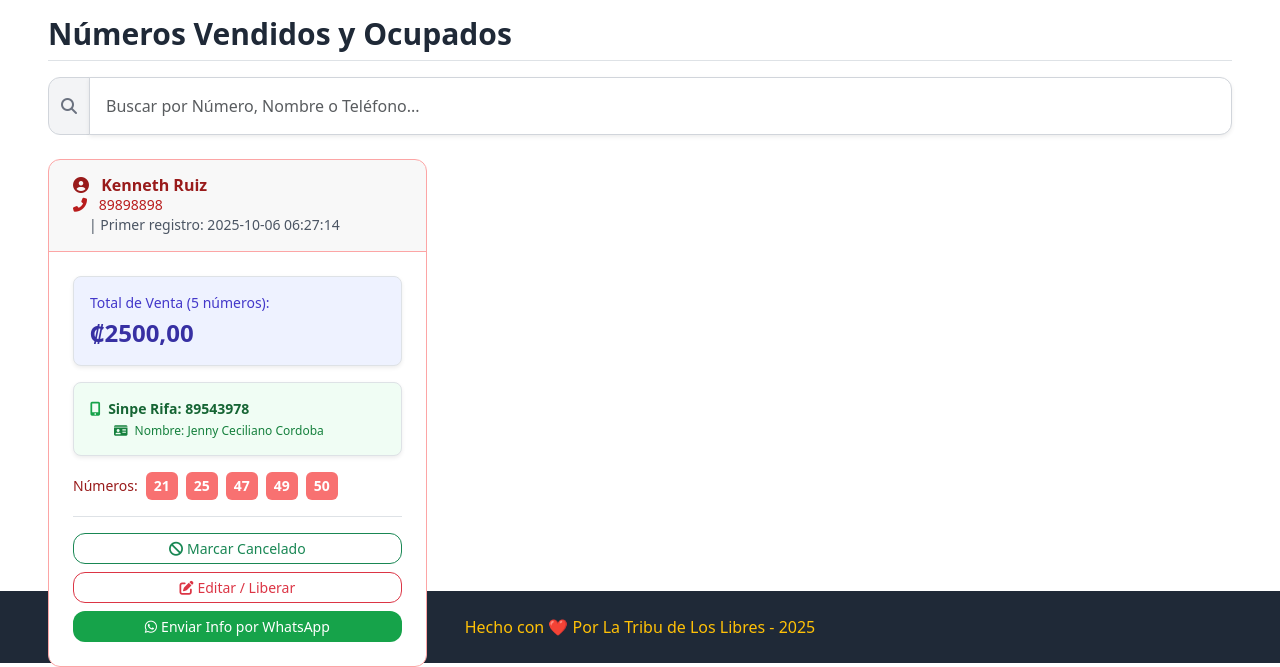
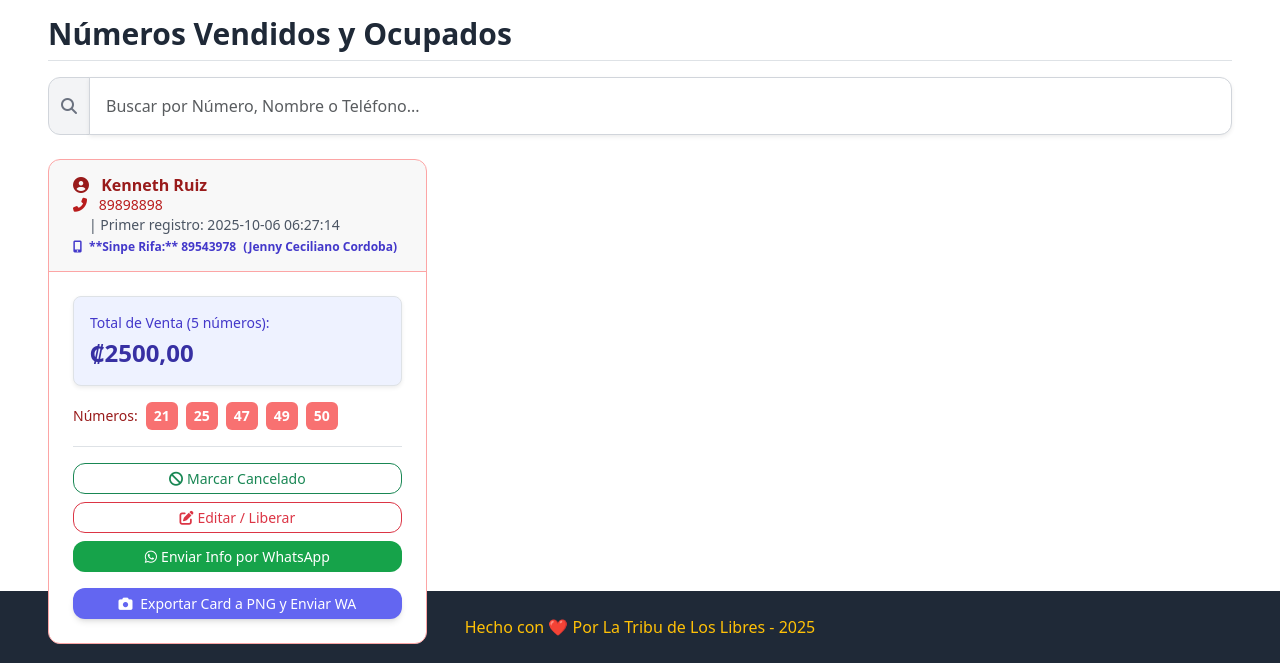
Before and after one commit to kerm1977/rifas, a Flask app: page /rifas/5 in a window 1280 px wide. Shown: the part 1051-1718 px from the top of the page. Run offline with Flask 3, Linux system fonts and the light colour scheme; a user stored in the database is signed in; data comes from the database, SQL or seed files in the repository; both versions use the stored data as it was after the commit; some libraries are stand-ins or nearby versions.

Commit message:
Implementado sinpe

```diff
--- a/templates/detalle_rifa.html
+++ b/templates/detalle_rifa.html
@@ -281,6 +281,8 @@ oninput="filterCards()">
 <div id="cards-scroll-wrapper" class="scrolling-fade relative" style="max-height: 400px;">
 <div id="search-results-container" class="row row-cols-1 row-cols-md-2 row-cols-lg-3 g-4">
 {% for key, group in grouped_selections.items() %}
+{# ASIGNAR UN ID ÚNICO A CADA CARD PARA LA EXPORTACIÓN #}
+{% set card_id = 'card-' ~ loop.index %}
 
 {# Variables para el Card #}
 {% set group_total_price = group.numbers | length * rifa.price %}
@@ -312,9 +314,9 @@ oninput="filterCards()">
      data-phone="{{ group.customer_phone }}"
      data-payment="{{ group.payment_method | lower }}"
      data-numbers="{{ numbers_list | replace(' ', '') | replace(',', '') }}">
-    <div class="{{ card_base_class }} {{ bg_color }} {{ border_color }}">
+    <div id="{{ card_id }}" class="{{ card_base_class }} {{ bg_color }} {{ border_color }}">
 
-    <!-- Encabezado del Card: Nombre y Teléfono -->
+    <!-- Encabezado del Card: Nombre y Teléfono del Cliente -->
     <div class="{{ header_base_class }} {{ header_bg_color }} {{ border_color }} d-flex justify-content-between align-items-center">
         <div>
             <h5 class="mb-0 {{ text_color }} font-bold fs-6">
@@ -323,6 +325,12 @@ oninput="filterCards()">
             <p class="mb-0 {{ text_color | replace('800', '700') }} text-sm">
                 <i class="fas fa-phone-alt me-2"></i> {{ group.customer_phone }}
                 <span class="d-none d-lg-inline-block text-gray-600 ms-3">| Primer registro: {{ group.created_at }}</span>
+            </p>
+
+            <!-- NUEVO: Nombre y Sinpe de la RIFA (Aparece en el encabezado del Card) -->
+            <p class="mb-0 text-xs text-indigo-700 font-semibold mt-1">
+                <i class="fas fa-mobile-alt me-1"></i> **Sinpe Rifa:** {{ rifa.sinpe_phone_default or 'No Configurado' }}
+                {% if rifa.sinpe_name_default %}<span class="ms-1">({{ rifa.sinpe_name_default }})</span>{% endif %}
             </p>
         </div>
 
@@ -342,27 +350,6 @@ oninput="filterCards()">
                     {{ formatted_price }}
                 </p>
             </div>
-
-            <!-- INFORMACIÓN DE PAGO DE LA RIFA (AHORA MUESTRA EL SINPE DEL DUEÑO DE LA RIFA) -->
-            {% if rifa.sinpe_phone_default %}
-            <div class="mb-3 p-3 bg-green-50 border border-green-200 rounded-lg shadow-sm">
-                <p class="text-sm font-bold text-green-800 mb-1">
-                    <i class="fas fa-mobile-alt me-1 text-green-600"></i> Sinpe Rifa:
-                    <span class="font-extrabold">{{ rifa.sinpe_phone_default }}</span>
-                </p>
-                <p class="text-xs text-green-700 mb-0 ps-4">
-                    <i class="fas fa-id-card me-1"></i> Nombre: {{ rifa.sinpe_name_default or 'N/A' }}
-                </p>
-            </div>
-            {% else %}
-            <!-- Si no hay sinpe en la rifa, mostramos el método de pago por defecto (Efectivo/Otro) -->
-            <div class="mb-3 p-3 bg-gray-100 border border-gray-200 rounded-lg shadow-sm">
-                <p class="text-sm font-bold text-gray-800 mb-1">
-                    <i class="fas fa-credit-card me-1 text-indigo-500"></i> Método Rifa:
-                    <span class="font-extrabold">{{ rifa.payment_method or 'Efectivo/Cuenta' }}</span>
-                </p>
-            </div>
-            {% endif %}
         {% endif %}
 
         <!-- Números en fila horizontal y wrapping -->
@@ -379,8 +366,11 @@ oninput="filterCards()">
             {% endfor %}
         </div>
 
-        <!-- Botones de Acción: Cancelar y Editar/Liberar -->
-        <div class="mt-auto pt-3 border-top {{ border_color | replace('300', '200') }} d-flex flex-wrap gap-2">
+        <!-- Contenedor para Ocultar/Mostrar Botones durante la exportación -->
+        <div class="action-buttons mt-auto pt-3 border-top {{ border_color | replace('300', '200') }} d-flex flex-column gap-2">
+
+            <!-- Botones de Acción: Cancelar y Editar/Liberar (Fila de 2 botones) -->
+            <div class="d-flex flex-wrap gap-2">
 
                 <!-- Botón Cancelar (Solo Superusuario) -->
                 {% set show_cancel = current_user.is_authenticated and current_user.is_superuser() %}
@@ -413,24 +403,43 @@ oninput="filterCards()">
                 {% endif %}
             </div>
 
-        <!-- NUEVO BOTÓN: WhatsApp (MEJORADO - Visible solo para Superusuario) -->
+            <!-- Variables para el Sinpe de la Rifa -->
+            {% set sinpe_phone = rifa.sinpe_phone_default or 'No configurado' %}
+            {% set sinpe_name = rifa.sinpe_name_default or 'N/A' %}
+
+            <!-- Botón WhatsApp -->
             {% set first_digit = group.customer_phone | default('0') | string | slice(0, 1) %}
 
-        {# SIMPLIFICACIÓN: Eliminamos la verificación de ['6', '7', '8'] para asegurar que se muestre #}
-        {# Solo revisamos que el teléfono tenga 8 dígitos (patrón CR) y que el usuario sea Superusuario #}
             {% set show_wa = current_user.is_authenticated and current_user.is_superuser() and group.customer_phone | length == 8 %}
 
             {% if show_wa %}
-            {# Mensaje actualizado para incluir el total a pagar y AHORA LA FECHA DE LA RIFA #}
-            {% set wa_text = "¡Hola *%s*! Te confirmo tu selección de número(s) para la rifa *%s* (#%s). Tus números son: *%s*.\n\nEl total a pagar es de: *%s*.\nLa fecha del sorteo es: *%s*.\n\n_Para confirmar su compra, por favor enviar el comprobante de pago._"|format(group.customer_name, rifa.name, rifa.raffle_number, numbers_list, formatted_price, rifa.raffle_date) %}
+                {# MENSAJE PARA EL BOTÓN NORMAL (CON DESTINATARIO) #}
+                {% set wa_text = "¡Hola *%s*! Te confirmo tu selección de número(s) para la rifa *%s* (#%s). Tus números son: *%s*.\n\nEl total a pagar es de: *%s*.\nLa fecha del sorteo es: *%s*.\n\nEl Sinpe Móvil para el pago es: *%s* (a nombre de: *%s*).\n\nPara confirmar su compra, por favor enviar el comprobante de pago."|format(group.customer_name, rifa.prize, rifa.raffle_number, numbers_list, formatted_price, rifa.raffle_date, sinpe_phone, sinpe_name) %}
 
                 <a href="https://wa.me/506{{ group.customer_phone }}?text={{ wa_text | urlencode }}"
                    target="_blank"
-               class="btn btn-sm w-100 mt-2 inline-flex items-center justify-content-center font-medium rounded-xl transition bg-green-600 text-white hover:bg-green-700"
+                   class="btn btn-sm w-100 mt-0 inline-flex items-center justify-content-center font-medium rounded-xl transition bg-green-600 text-white hover:bg-green-700"
                    title="Enviar mensaje de WhatsApp a {{ group.customer_name }} con números, total y fecha">
                     <i class="fab fa-whatsapp me-1"></i> Enviar Info por WhatsApp
                 </a>
             {% endif %}
+
+            <!-- Botón Exportar Card a PNG (Debajo de WhatsApp) -->
+            {% if current_user.is_authenticated and current_user.is_superuser() %}
+            <div class="mt-2">
+                {# MENSAJE PARA EL BOTÓN DE EXPORTAR (SIN DESTINATARIO) #}
+                {% set wa_message_export_no_dest = "¡Hola! Ya puedes encontrar la imagen de la tarjeta de tu(s) número(s) en tu galería de fotos.\n\n_El Sinpe Móvil para el pago es: *%s* (a nombre de: *%s*)._\n\nPor favor, adjúntala y envíala a tu cliente."|format(sinpe_phone, sinpe_name) %}
+
+                {# MODIFICACIÓN: Se llama a la función con el número de teléfono vacío para forzar la apertura de la app sin destinatario. #}
+                <button type="button"
+                        onclick="exportCardToPng('{{ card_id }}', '{{ group.customer_name }}', '{{ rifa.raffle_number }}', '', '{{ wa_message_export_no_dest | urlencode }}')"
+                        class="w-full btn btn-sm bg-indigo-500 text-white font-medium rounded-xl transition hover:bg-indigo-600 shadow-md">
+                    <i class="fas fa-camera me-1"></i> Exportar Card a PNG y Enviar WA
+                </button>
+            </div>
+            {% endif %}
+
+        </div>
     </div>
 
     </div>
@@ -503,23 +512,6 @@ onerror="this.onerror=null;this.src='https://placehold.co/400x300/e0e7ff/3f51b5?
         </div>
     {% endif %}
 
-    <!-- SINPE DE LA RIFA (Dueño) -->
-    {% if rifa.sinpe_phone_default %}
-    <div class="p-3 bg-green-50 border border-green-300 rounded-lg shadow-sm">
-        <h4 class="text-lg font-bold text-green-800 mb-2">
-            <i class="fas fa-mobile-alt me-1"></i> Sinpe Móvil de la Rifa
-        </h4>
-        <p class="text-gray-700 mb-1">
-            <span class="font-semibold">Teléfono:</span> {{ rifa.sinpe_phone_default }}
-        </p>
-        <p class="text-gray-700 mb-0">
-            <span class="font-semibold">Nombre:</span> {{ rifa.sinpe_name_default or 'No especificado' }}
-        </p>
-        <p class="text-xs text-green-600 mt-1 mb-0">
-            Este es el Sinpe al que se debe realizar el pago.
-        </p>
-    </div>
-    {% endif %}
 </div>
 
 </div>
@@ -527,8 +519,24 @@ onerror="this.onerror=null;this.src='https://placehold.co/400x300/e0e7ff/3f51b5?
 <div class="col-12 col-lg-6">
 <h3 class="text-xl font-bold text-gray-800 mb-3 border-bottom pb-1">Descripción:</h3>
 <p class="text-gray-700 whitespace-pre-wrap">{{ rifa.detail }}</p>
+
+    <!-- SINPE DE LA RIFA (Dueño) - MOVIDO AL LADO DE LA DESCRIPCIÓN para que se vea siempre-->
+    {% if rifa.sinpe_phone_default %}
+    <div class="mt-4 p-3 bg-green-50 border border-green-300 rounded-lg shadow-sm">
+        <h4 class="text-lg font-bold text-green-800 mb-2">
+            <i class="fas fa-mobile-alt me-1"></i> Sinpe Móvil de la Rifa
+        </h4>
+        <p class="text-gray-700 mb-1">
+            <span class="font-semibold">Teléfono:</span> **{{ rifa.sinpe_phone_default }}**
+        </p>
+        <p class="text-gray-700 mb-0">
+            <span class="font-semibold">Nombre Registrado:</span> **{{ rifa.sinpe_name_default or 'No especificado' }}**
+        </p>
+        <p class="text-xs text-green-600 mt-1 mb-0">
+            Este es el Sinpe al que se debe realizar el pago.
+        </p>
     </div>
-
+    {% endif %}
 </div>
 
 </div>
@@ -784,13 +792,100 @@ class="btn btn-success rounded-xl text-base font-medium transition hover:bg-gree
 
 </div>
 
-<!-- Lógica JS Adicional para campos de pago del cliente -->
+<!-- CND de html2canvas -->
+<script src="https://cdnjs.cloudflare.com/ajax/libs/html2canvas/1.4.1/html2canvas.min.js"></script>
+
+<!-- Lógica JS Adicional para campos de pago del cliente y Exportar Card -->
 <script>
     // Función para mostrar/ocultar campos de Sinpe del cliente (AHORA INACTIVA EN HTML)
     function toggleSinpeFields(selectId, fieldsId) {
         // Esta función ya no es necesaria en el HTML pero se mantiene vacía para evitar errores JS
         console.log("toggleSinpeFields ha sido eliminado del HTML.");
         // Se elimina la lógica de DOM del JS al final de este archivo.
+    }
+
+    /**
+     * NUEVA FUNCIÓN: Exportar Card a PNG usando html2canvas y luego abrir WhatsApp.
+     * @param {string} cardId - El ID del elemento de la tarjeta a capturar.
+     * @param {string} customerName - Nombre del cliente (solo para nombre de archivo).
+     * @param {string} raffleNumber - Número de la rifa (solo para nombre de archivo).
+     * @param {string} customerPhone - Teléfono del cliente. Si está vacío, abre WA sin destinatario.
+     * @param {string} waMessage - Mensaje de WhatsApp codificado.
+     */
+    function exportCardToPng(cardId, customerName, raffleNumber, customerPhone, waMessage) {
+        const cardElement = document.getElementById(cardId);
+
+        if (!cardElement) {
+            console.error('Elemento de tarjeta no encontrado:', cardId);
+            return;
+        }
+
+        // 1. Ocultar todos los botones de acción antes de la captura
+        // Usamos la clase 'd-none' para que no se muestren en la captura
+        const elementsToHide = cardElement.querySelectorAll('.action-buttons');
+        elementsToHide.forEach(el => {
+            el.classList.add('d-none');
+        });
+
+        // Crea un nombre de archivo limpio
+        const cleanName = customerName.replace(/[^a-z0-9]/gi, '_').toLowerCase();
+        const fileName = `rifa_${raffleNumber}_${cleanName}.png`;
+
+        // Opciones para asegurar que el fondo se pinte correctamente y mejor calidad
+        const options = {
+            allowTaint: true,
+            useCORS: true,
+            backgroundColor: '#ffffff', // Fondo blanco explícito
+            scale: 2 // Escala para mejor calidad
+        };
+
+        // Usa html2canvas para capturar el elemento
+        html2canvas(cardElement, options).then(canvas => {
+            // 2. Volver a mostrar los botones inmediatamente después de la captura
+            elementsToHide.forEach(el => {
+                el.classList.remove('d-none');
+            });
+
+            // Convierte el canvas a una URL de datos
+            const image = canvas.toDataURL('image/png');
+
+            // Crea un enlace de descarga y simula un clic para descargar la imagen
+            const a = document.createElement('a');
+            a.href = image;
+            a.download = fileName;
+            document.body.appendChild(a);
+            a.click();
+            document.body.removeChild(a);
+
+            // 3. Abrir WhatsApp en una nueva pestaña
+            let waUrl;
+
+            // Si customerPhone está vacío (el caso que queremos para seleccionar destinatario manualmente)
+            if (!customerPhone) {
+                // Abre el chat sin destinatario, pero con el mensaje predefinido
+                // Se utiliza el número 0 para forzar el chat o simplemente el wa.me/
+                // Utilizamos el endpoint de la API para que se abra WhatsApp con el mensaje predefinido.
+                // Ya que no se proporciona un número, el usuario debe seleccionar un contacto.
+                waUrl = `https://wa.me/?text=${waMessage}`;
+            } else {
+                // Comportamiento anterior (con destinatario específico)
+                waUrl = `https://wa.me/506${customerPhone}?text=${waMessage}`;
+            }
+
+            window.open(waUrl, '_blank');
+
+            console.log('Imagen descargada. Se abrió WhatsApp. Por favor, adjunte la imagen descargada manualmente y seleccione el destinatario.');
+
+        }).catch(error => {
+            // 4. Asegurarse de volver a mostrar los botones incluso si hay un error
+            elementsToHide.forEach(el => {
+                el.classList.remove('d-none');
+            });
+
+            console.error('Error al exportar la tarjeta:', error);
+            // Reemplazamos alert() con console.error según las reglas
+            console.error('Error al generar la imagen. Consulta la consola para más detalles.');
+        });
     }
 
     // Inicializar el estado de los campos de Sinpe al cargar la página
```
Also changed, not shown: rifas.sqlite, static/uploads/rifa.jpg (deleted). Lines whose indentation alone changed are shown as unchanged.
